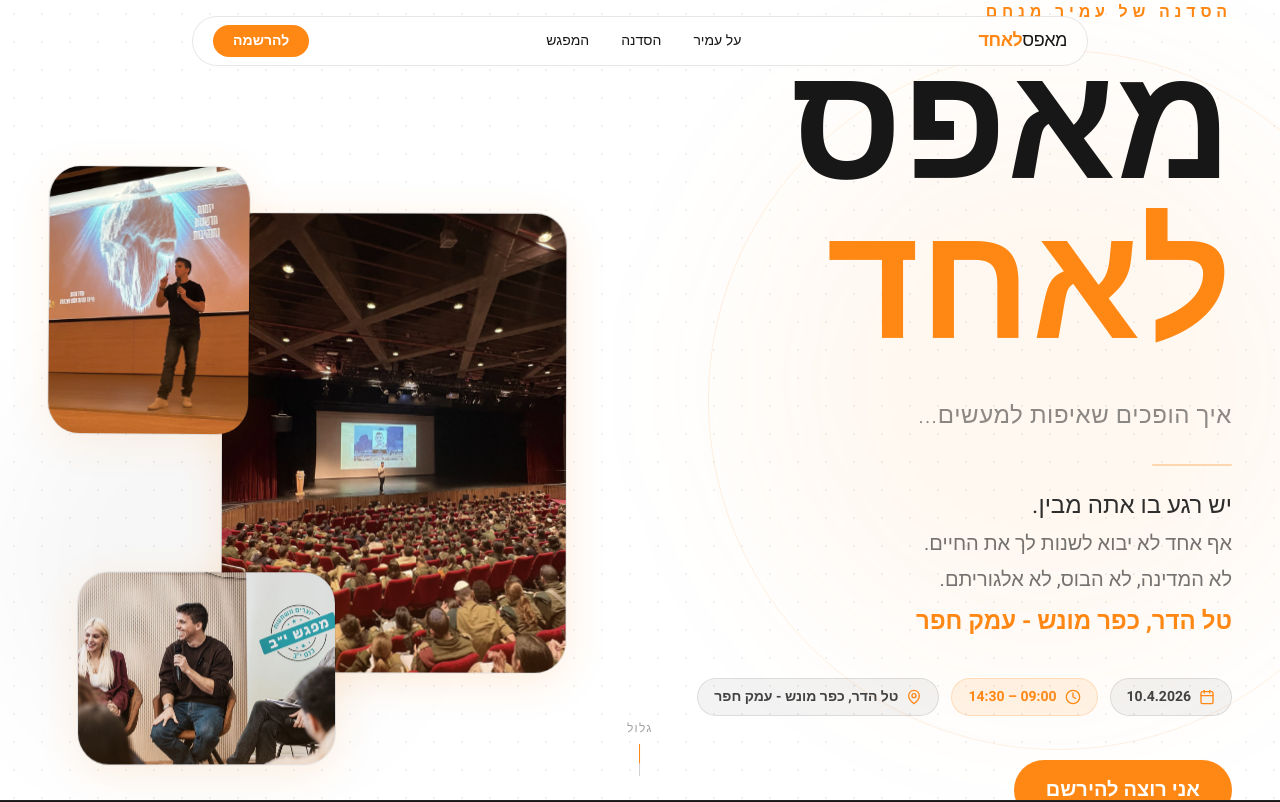
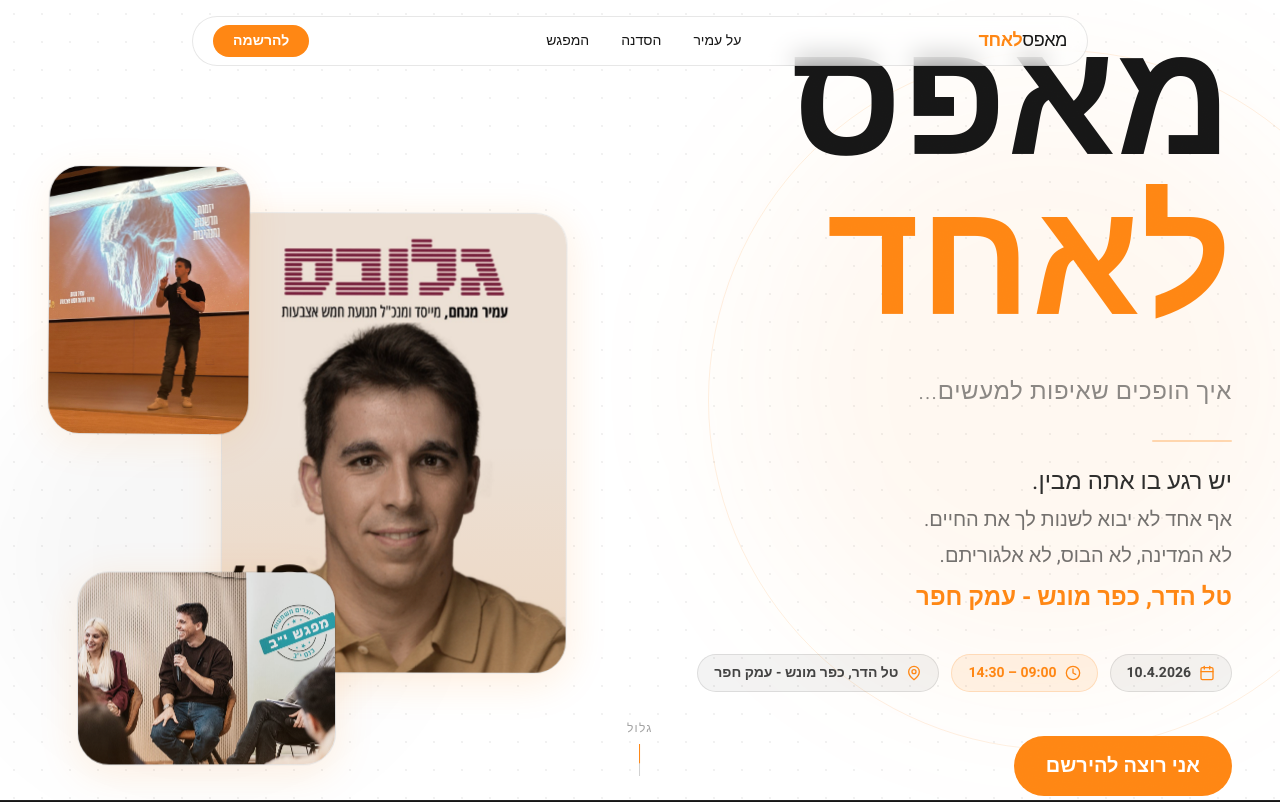
Before and after one commit to eladman/AMIR_PERSONAL, a Next.js app: page / in a window 1280 px wide. Shown: the top 802 px of the page. Built offline with nearby package versions, Linux system fonts and the light colour scheme.

Commit message:
change pictures

```diff
--- a/src/components/Hero.tsx
+++ b/src/components/Hero.tsx
@@ -170,11 +170,6 @@ export default function Hero() {
       <div className="relative z-10 h-full max-w-7xl mx-auto px-6 lg:px-12 grid grid-cols-1 md:grid-cols-2 gap-8 items-center">
         {/* Text side */}
         <div className="hero-content order-2 md:order-1 flex flex-col justify-center">
-          {/* Subtitle */}
-          <p className="hero-subtitle text-primary text-sm md:text-base tracking-[0.3em] uppercase font-bold mb-6">
-            הסדנה של עמיר מנחם
-          </p>
-
           {/* Headline */}
           <h1 className="mb-6 md:mb-8">
             <span className="split-line block">
@@ -244,7 +239,7 @@ export default function Hero() {
           {/* Image 1 — main, centered-right */}
           <div className="hero-float-img absolute top-[10%] right-[5%] md:right-[10%] w-[65%] md:w-[60%] aspect-[3/4] rounded-[2rem] overflow-hidden border border-secondary/10 shadow-[0_8px_40px_rgba(255,135,20,0.15)] group">
             <Image
-              src="/images/pic_10.jpeg"
+              src="/images/MainScroll.jpeg"
               alt="סדנה מאפס לאחד"
               fill
               className="object-cover grayscale-[30%] group-hover:grayscale-0 transition-[transform,filter] duration-700 scale-105 group-hover:scale-100"
```
Also changed, not shown: public/images/MainScroll.jpeg (added), public/images/SecondScroll.jpeg (added).
